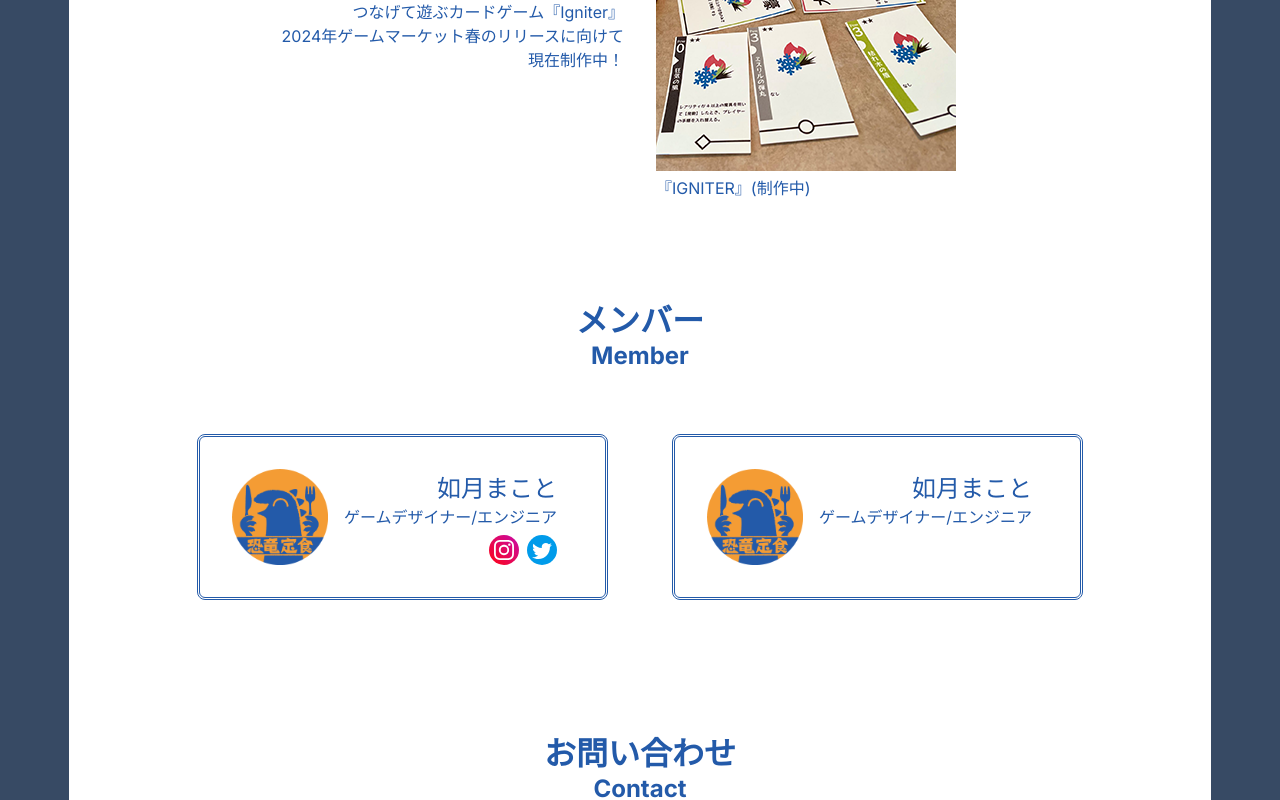
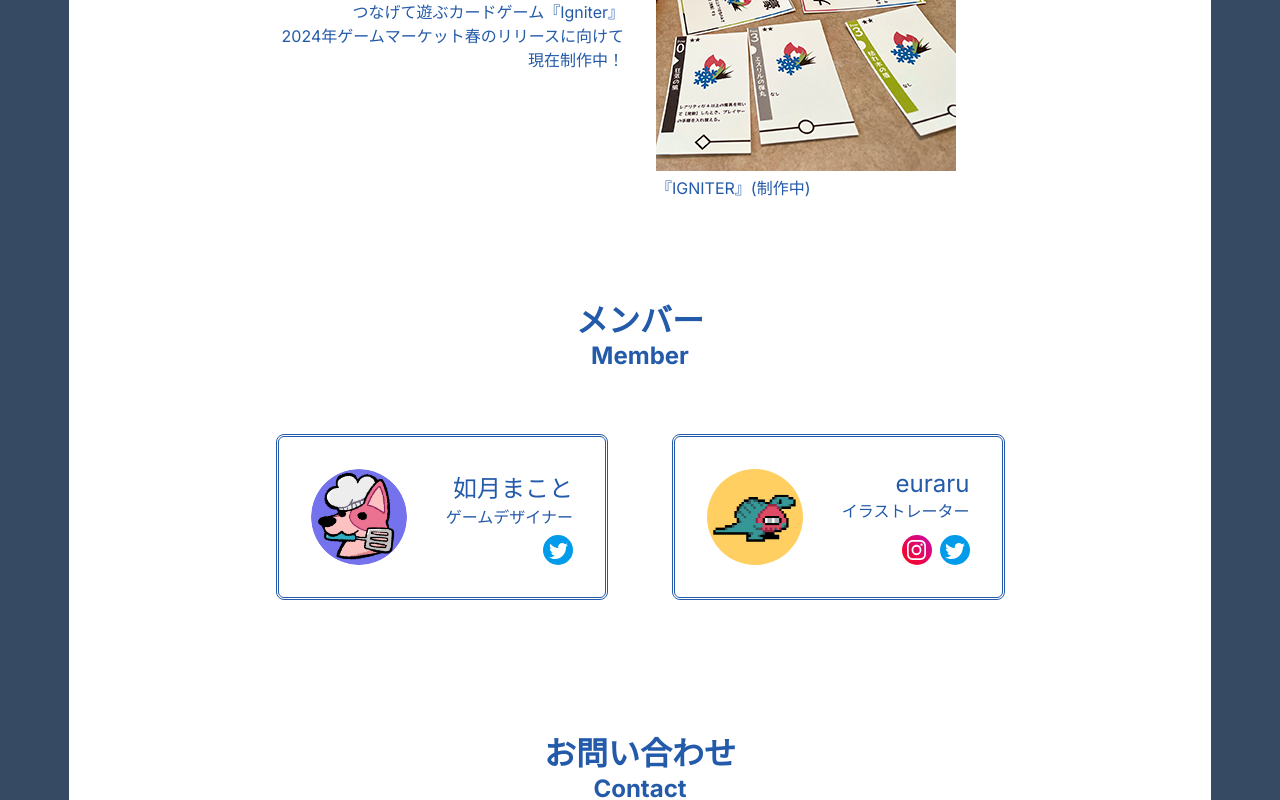
Before and after one commit to asragi/dinoset-home, a Next.js app: page / in a window 1280 px wide. Shown: the part 1002-1802 px from the top of the page. Built offline with nearby package versions, Linux system fonts and the light colour scheme.

Commit message:
Add icon

```diff
--- a/src/components/memberCard.module.scss
+++ b/src/components/memberCard.module.scss
@@ -1,7 +1,7 @@
 @use "./mixins";
 
 .container {
-  width: 45%;
+  width: 35%;
   padding: 32px;
   margin: 32px;
   display: flex;
@@ -12,12 +12,14 @@
 
 .icon {
   margin-right: 16px;
+  border-radius: 100px;
 }
 
 .detail {
   display: flex;
   flex-direction: column;
   justify-content: space-between;
+  flex-grow: 1;
 }
 
 .name {
--- a/src/components/memberComponent.tsx
+++ b/src/components/memberComponent.tsx
@@ -15,15 +15,16 @@ export const MemberComponent = () => {
       <div className={styles.products}>
         <MemberCard
           name={"如月まこと"}
-          description={"ゲームデザイナー/エンジニア"}
-          src={tmpIconSrc}
+          description={"ゲームデザイナー"}
+          src={"/icon/ksrgmkt.png"}
           twitterId="mktksrg"
-          instagramId="mktksrg"
         />
         <MemberCard
-          name={"如月まこと"}
-          description={"ゲームデザイナー/エンジニア"}
-          src={tmpIconSrc}
+          name={"euraru"}
+          description={"イラストレーター"}
+          src={"/icon/euraru.png"}
+          twitterId="euraru"
+          instagramId="euraru_insta"
         />
       </div>
     </section>
--- a/src/components/twitterButton.module.scss
+++ b/src/components/twitterButton.module.scss
@@ -7,5 +7,6 @@
 
   > img {
     margin-top: 2px;
+    margin-left: 1px;
   }
 }
```
Also changed, not shown: public/icon/euraru.png (added), public/icon/ksrgmkt.png (added).
